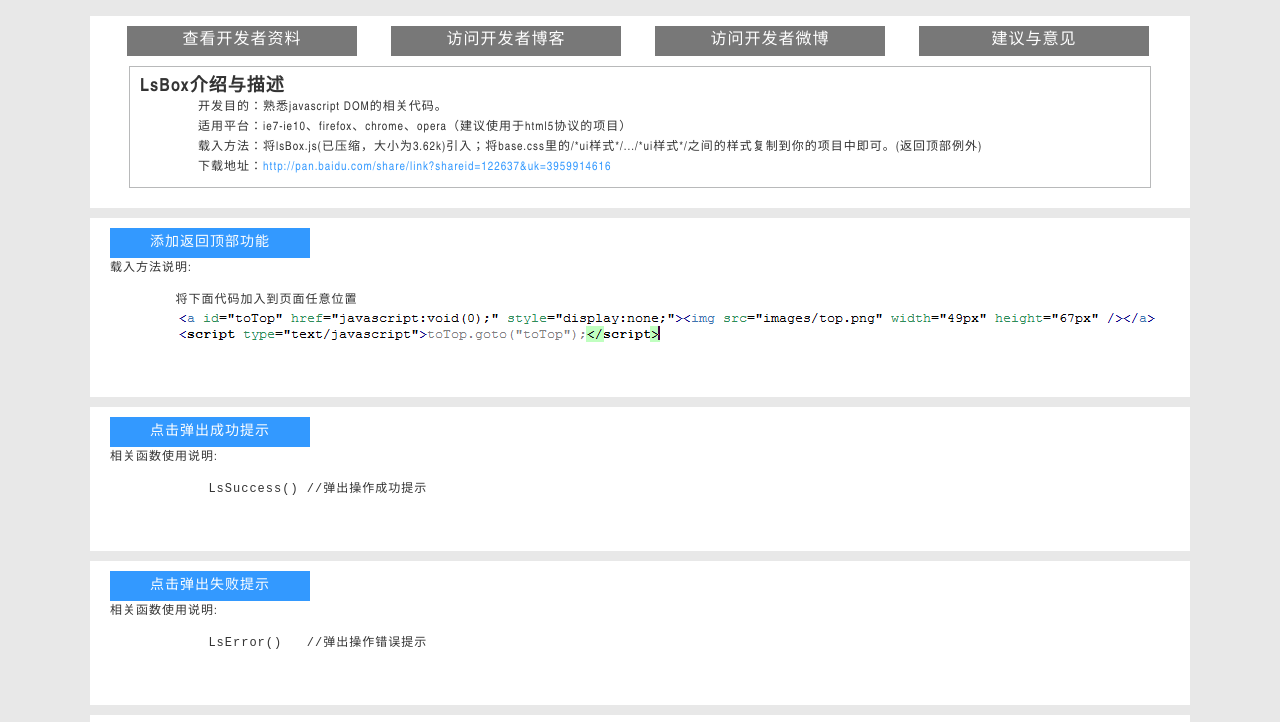
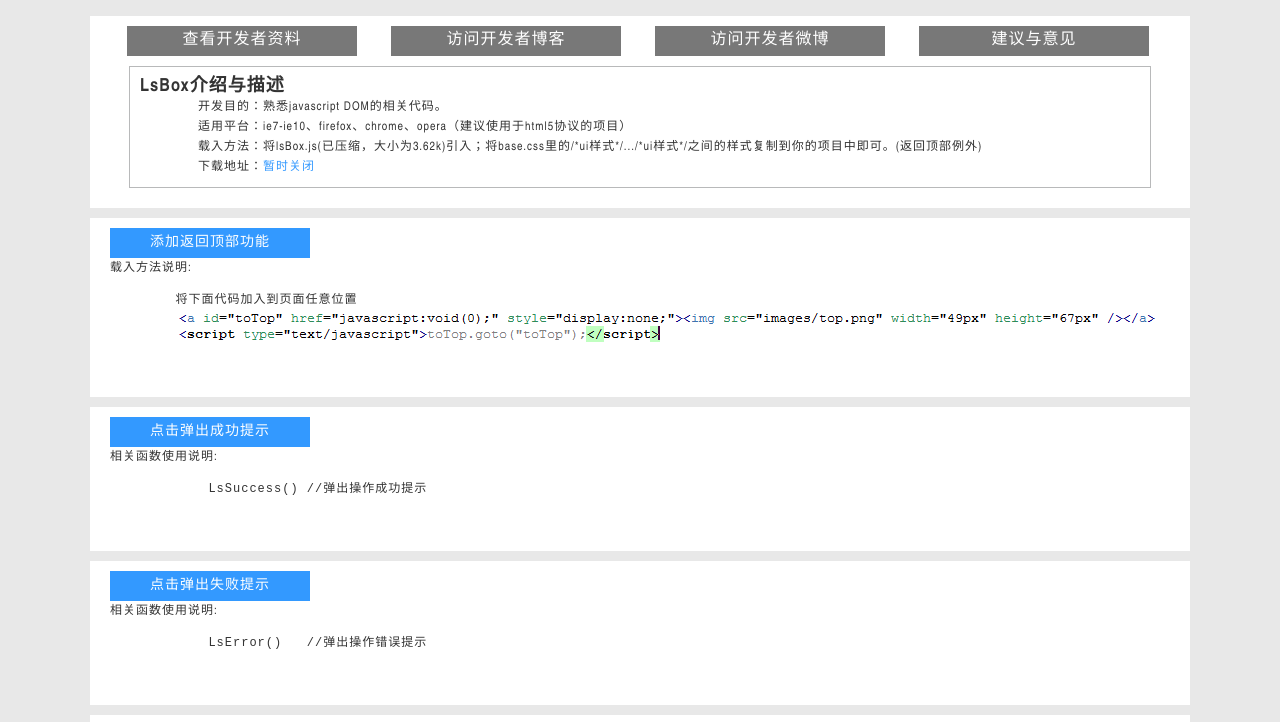
Before and after one commit to ybt7755221/lsbox, a plain HTML site: page index.html in a window 1280 px wide. Shown: the part 24-746 px from the top of the page. Drawn offline with Linux system fonts and the light colour scheme.

Commit message:
V14.0418.1
A temporary network location to download

```diff
--- a/index.html
+++ b/index.html
@@ -28,7 +28,7 @@
             <p>开发目的：熟悉javascript DOM的相关代码。</p>
             <p>适用平台：ie7-ie10、firefox、chrome、opera（建议使用于html5协议的项目）</p>
             <p>载入方法：将lsBox.js(已压缩，大小为3.62k)引入；将base.css里的/*ui样式*/.../*ui样式*/之间的样式复制到你的项目中即可。(返回顶部例外)</p>
-            <p>下载地址：<a style="color:#3399ff;" target="_blank" href="http://pan.baidu.com/share/link?shareid=122637&uk=3959914616">http://pan.baidu.com/share/link?shareid=122637&uk=3959914616</a></p>
+            <p>下载地址：<a style="color:#3399ff;" target="_blank" href="#">暂时关闭</p>
         </div>
     </div>
     <div class="section">
```
